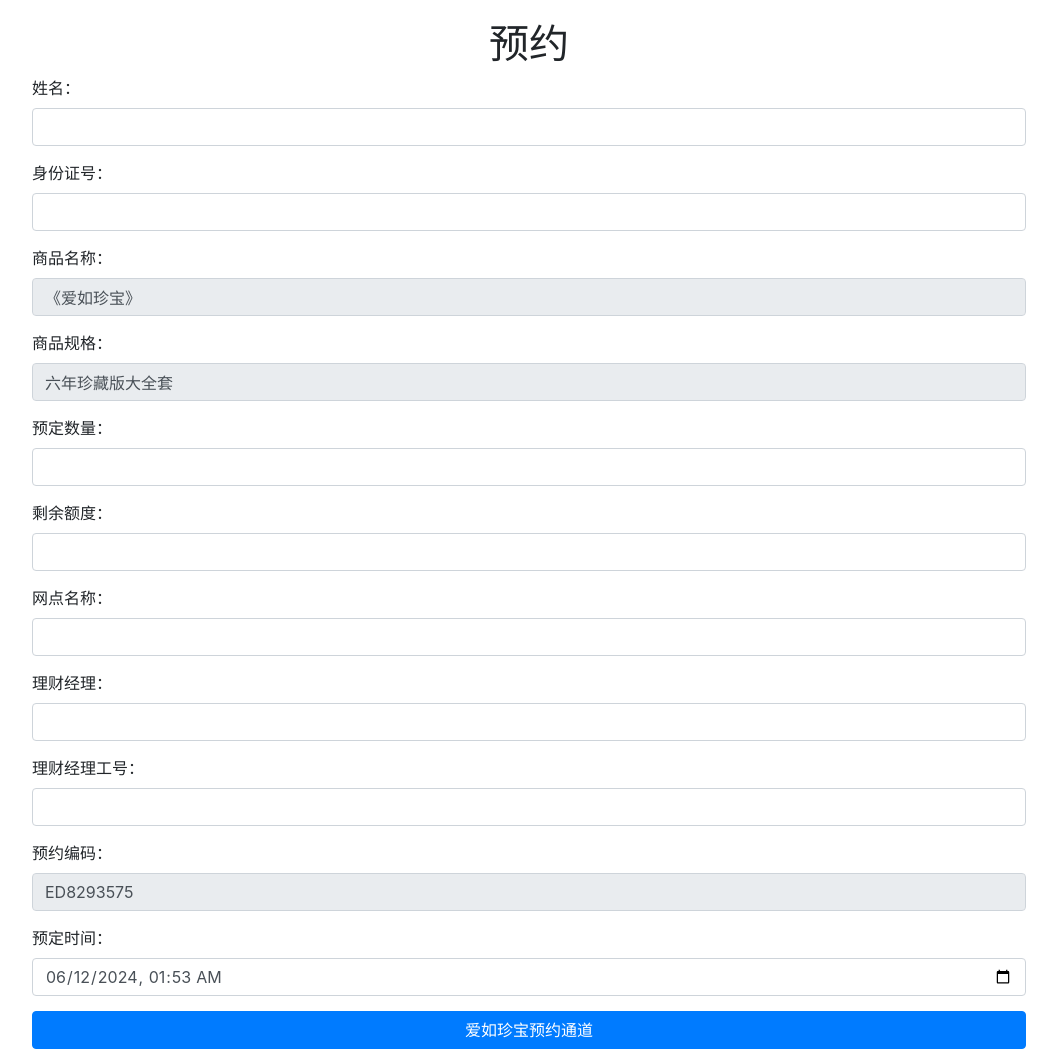
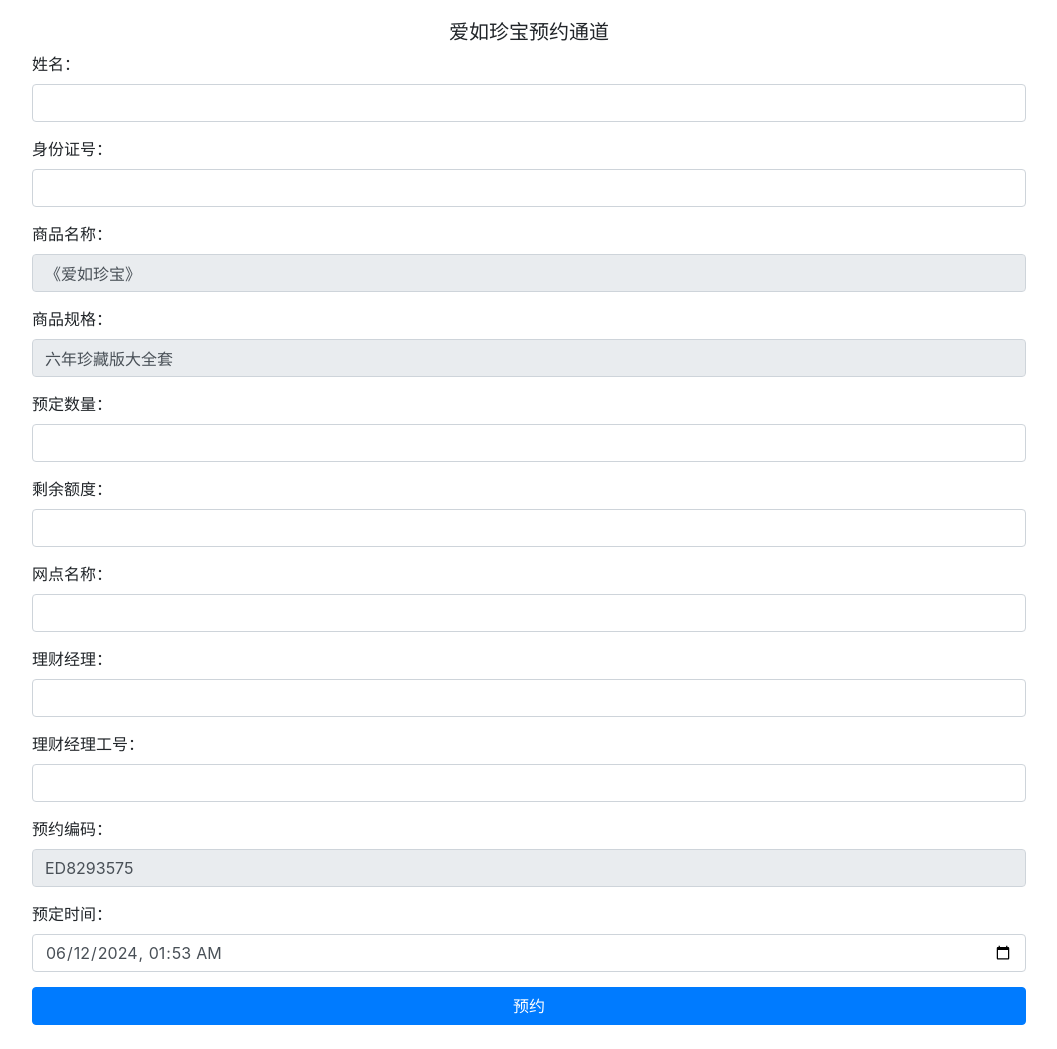
Before and after one commit to Northko/yuyue, a plain HTML site: page index.html in a window 1280 px wide. Shown: the whole page, without its empty margins (111-1168 px from the left). After the commit the page ends 1025 px from the top, so only its background shows below. Drawn offline with nearby package versions, Linux system fonts and the light colour scheme.

Commit message:
Update index.html

```diff
--- a/index.html
+++ b/index.html
@@ -21,7 +21,7 @@
 </head>
 <body>
     <div class="container">
-        <h1 class="text-center">预约</h1>
+        <h5 class="text-center">爱如珍宝预约通道</h5>
         <form>
             <div class="form-group">
                 <label for="name">姓名：</label>
@@ -69,7 +69,7 @@
 				<!-- <input name="ydsj" type="text" class="form-control ydsj" id="formGroupExampleInput"  "> -->
 			</div>
             <!-- <button type="submit" class="btn btn-primary">预约</button> -->
-			<button id="dianji" class="btn btn-primary">爱如珍宝预约通道</button>
+			<button id="dianji" class="btn btn-primary">预约</button>
         </form>
     </div>
     <script src="https://cdn.jsdelivr.net/npm/jquery@3.5.1/dist/jquery.slim.min.js"></script>
```
